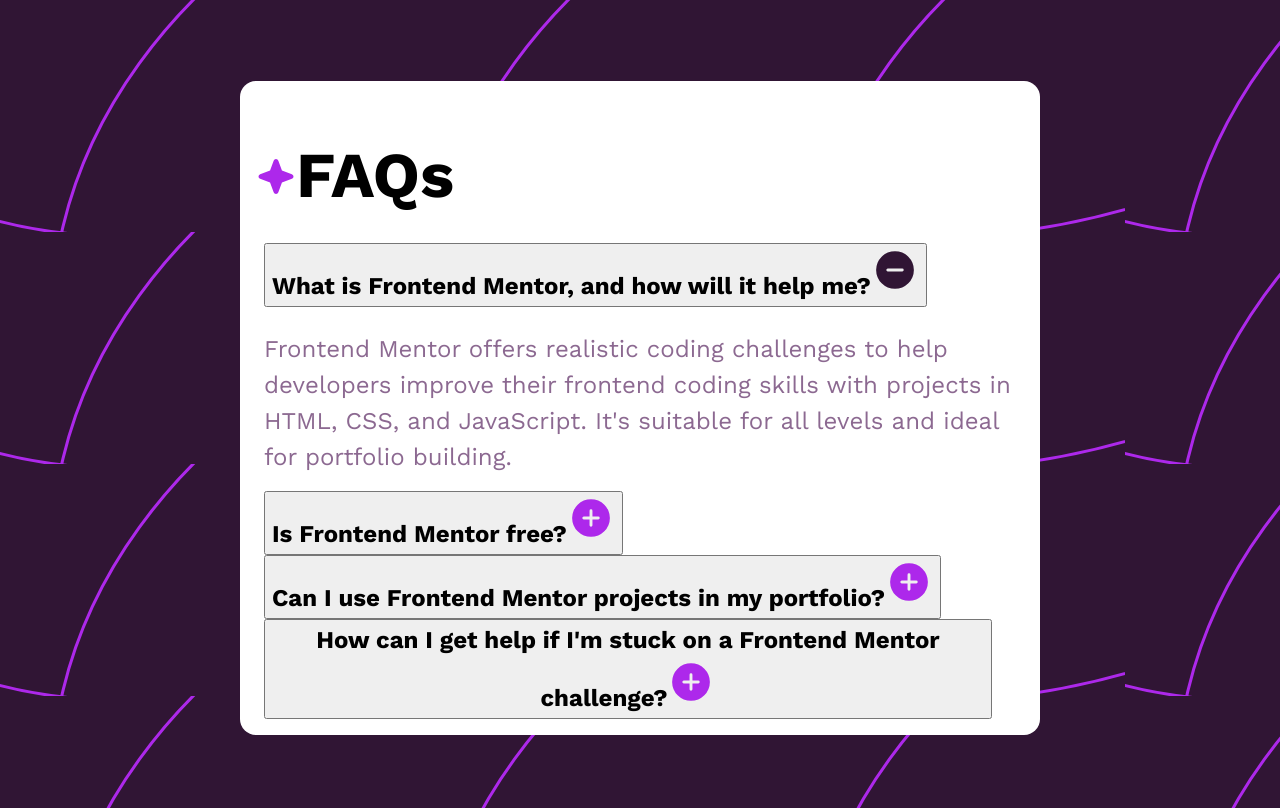
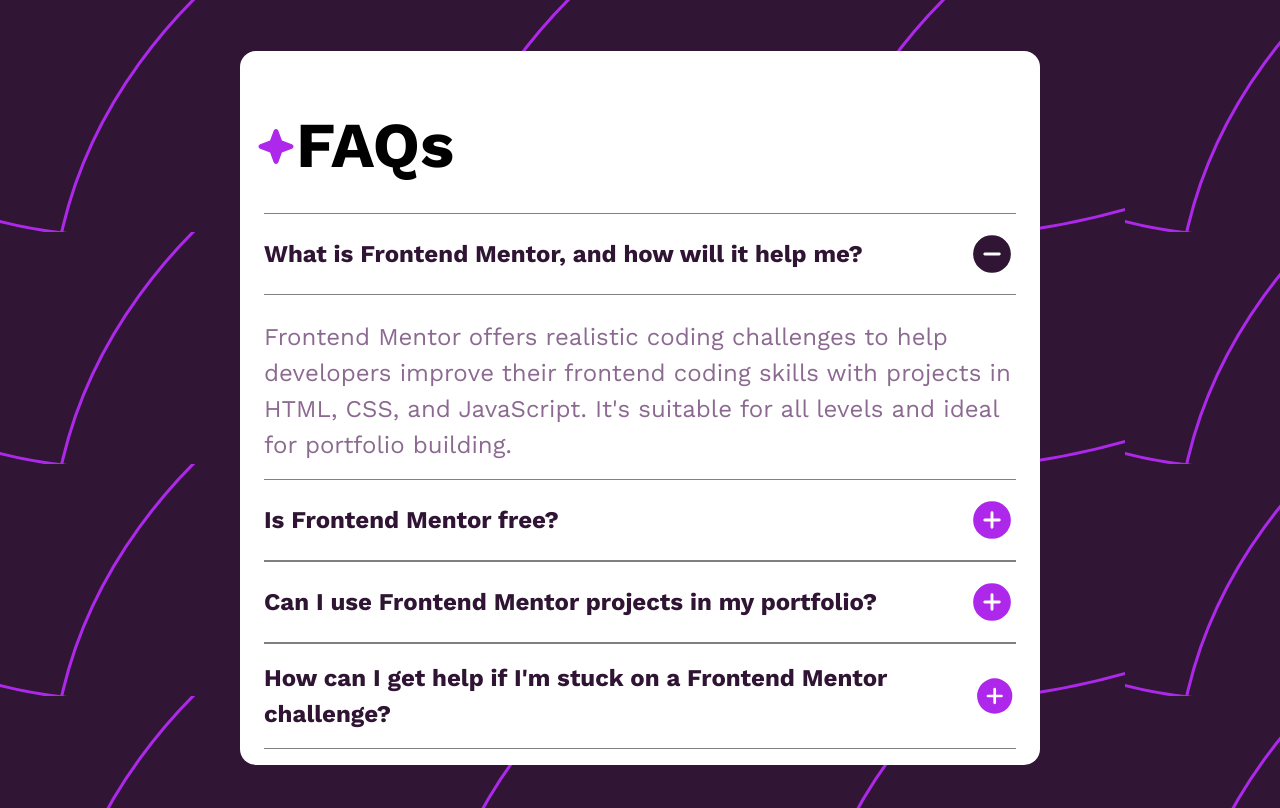
Before and after one commit to amersfoort3232/Faq-accordion, a React (Vite) app: page / in a window 1280 px wide. Both pictures are taken after a click on the button "What is Frontend Mentor, and how will it help me?". Built offline with nearby package versions, Linux system fonts and the light colour scheme.

Commit message:
Update App.jsx

```diff
--- a/src/App.jsx
+++ b/src/App.jsx
@@ -15,7 +15,6 @@
           FAQs
         </h1>
       </div>
-      <div className="question-container">
       <FAQ
         question="What is Frontend Mentor, and how will it help me?"
         answer="Frontend Mentor offers realistic coding challenges to help developers improve their frontend coding skills with projects in HTML, CSS, and JavaScript. It's suitable for all levels and ideal for portfolio building.
@@ -39,7 +38,6 @@
         answer="The best place to get help is inside Frontend Mentor's Discord community. There's a help channel where you can ask questions and seek support from other community members."
         airaControlContent="answer4"
       />
-      </div>
     </main>
   );
 }
@@ -51,15 +49,11 @@
   return (
     <div className="faq-each-container">
       <div className="question-container">
-        <div className="question">
         <Icon />
       </div>
+      <div className="answer-container" id={airaControlContent}>
+        {isOpen && <p className="answer">{answer}</p>}
       </div>
-      {isOpen && (
-        <p className="answer" id={airaControlContent}>
-          {answer}
-        </p>
-      )}
     </div>
   );
 
@@ -68,10 +62,10 @@
       <button
         aria-expanded={ariaExpanded}
         aria-controls={airaControlContent}
-        className="icon-container"
+        className="button-container"
         onClick={() => setIsOpen(!isOpen)}
       >
-        {question}
+        <div className="question">{question}</div>
         {isOpen ? (
           <MinusIcon
             className="minusIcon"
```
Lines whose indentation alone changed are shown as unchanged.
